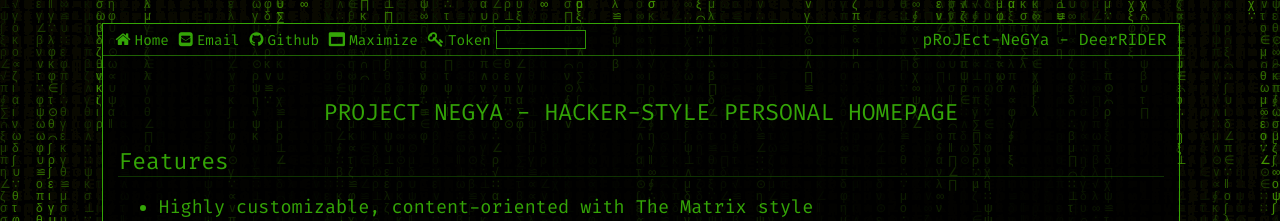
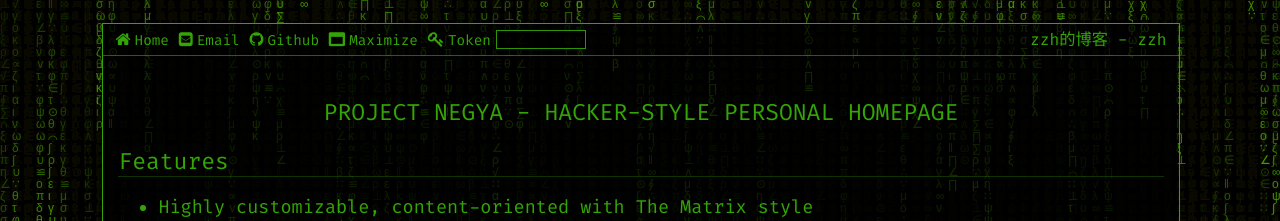
Before and after one commit to haozhouhadoop/zzh, a Jekyll site: the page built from pages/index.md, in a window 1280 px wide. Shown: the top 221 px of the page. Built offline with Jekyll 4.4.1, drawn with Linux system fonts in a browser that asks for light colours; formulas are drawn with MathJax 3.

Commit message:
Update _config.yml

```diff
--- a/_config.yml
+++ b/_config.yml
@@ -1,8 +1,8 @@
 ## Settings
-title: pRoJEct-NeGYa
-owner: "DeerRIDER"
-url: "https://akiritsu.github.io"
-baseurl: "/pRoJEct-NeGYa"
+title: zzh的博客
+owner: "zzh"
+url: "https://haozhouhadoop.github.io"
+baseurl: "/zzh"
 permalink: /:title/
 description: ""
 markdown: kramdown
@@ -10,8 +10,8 @@ webrick:
   headers:
     Access-Control-Allow-Origin: "*"
 ## Global Variables
-email: "akiritsu@outlook.com"
-github: "akiritsu/pRoJEct-NeGYa"
+email: "1096485451@qq.com"
+github: "haozhouhadoop"
 # path to: css/, fonts/, img/ and js/
 assets_path: "/assets" # i.e. "/assets"
 statement: "Designed by DeerRIDER, All Rights Reserved"
```
